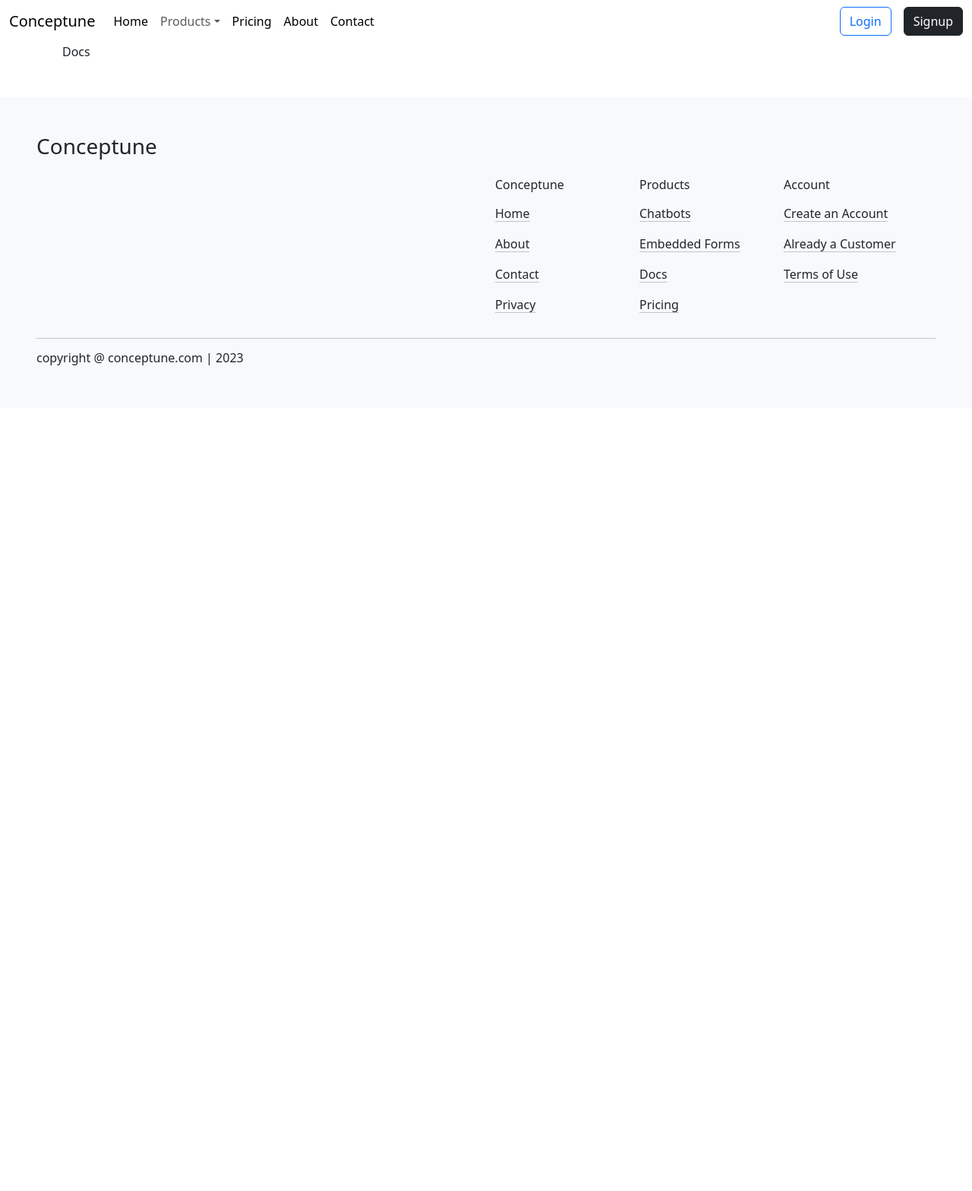
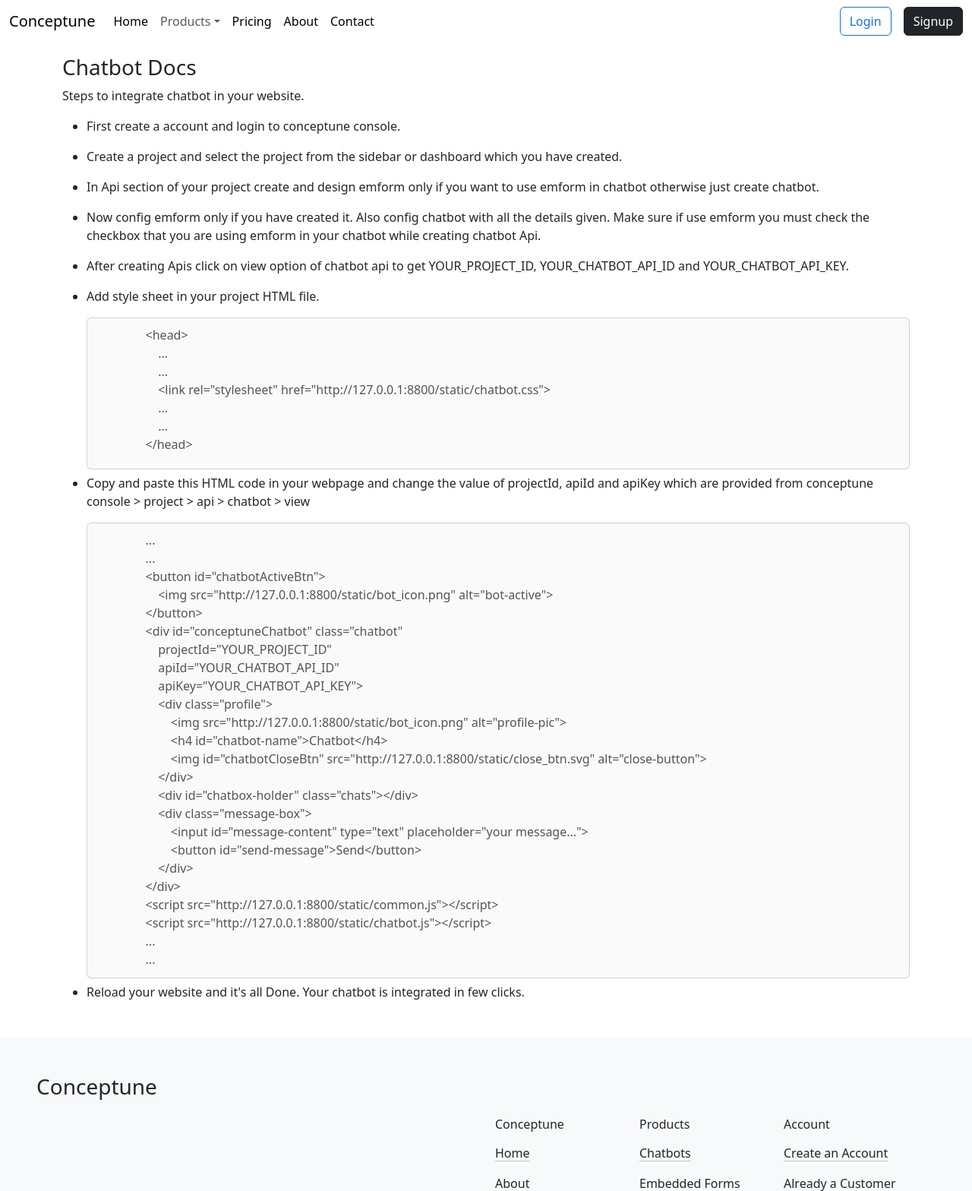
Before and after one commit to Nitish987/chatbot-backend, a Django app: page /docs/ in a window 1280 px wide. Shown: the top 1568 px of the page at 76% size. Before the commit the page ends 481 px from the top, so only its background shows below. Run offline with Django 4.2, Linux system fonts and the light colour scheme; some libraries are stand-ins or nearby versions.

Commit message:
bug fixed

```diff
--- a/server/app/billing/services.py
+++ b/server/app/billing/services.py
@@ -1,6 +1,7 @@
 from ..project.models import Project
 from ..apis.models import Api
 from common.platform.products import Product
+from common.debug.log import Log
 
 
 
@@ -14,9 +15,11 @@
             api.hits_count = api.hits_count + 1
             api.save()
         apis = Api.objects.filter(project=project)
+        api_price = 0
         for a in apis:
             price = Product.chatbot.price if a.product == Product.chatbot.name else Product.emforms.price
-            project.price_to_pay = project.price_to_pay + (a.hits_count * price)
+            api_price = api_price + (a.hits_count * price)
+        project.price_to_pay = round(api_price, 2)
         project.save()
         return project.price_to_pay
 
--- a/server/app/project/models.py
+++ b/server/app/project/models.py
@@ -11,7 +11,7 @@
 
 # Project Model
 class Project(models.Model):
-    id = models.CharField(default=generator.generate_identity, max_length=10, primary_key=True, unique=True)
+    id = models.CharField(default=generator.generate_identity, max_length=36, primary_key=True, unique=True)
     user = models.ForeignKey(settings.AUTH_USER_MODEL, on_delete=models.CASCADE)
     name = models.CharField(default='', max_length=50)
     description = models.CharField(default='', max_length=200)
--- a/server/templates/base/navbar.html
+++ b/server/templates/base/navbar.html
@@ -29,9 +29,9 @@
                 </li>
             </ul>
             <div class="d-flex">
-                <a class="btn btn-outline-primary">Login</a>
+                <a class="btn btn-outline-primary" href="http://localhost:4200/console/dashboard">Login</a>
                 <div class="m-2"></div>
-                <a class="btn btn-dark">Signup</a>
+                <a class="btn btn-dark" href="http://localhost:4200/console/dashboard">Signup</a>
             </div>
         </div>
     </div>
--- a/server/templates/views/index/docs.html
+++ b/server/templates/views/index/docs.html
@@ -1,7 +1,71 @@
 {% include "../../base/header.html" %} {% include "../../base/navbar.html" %}
 
-<div class="container">
-    Docs
+<div class="container mt-3">
+    <h3>Chatbot Docs</h3>
+
+    <p>Steps to integrate chatbot in your website.</p>
+
+    <ul>
+        <li>
+            <p>First create a account and login to conceptune console.</p>
+        </li>
+        <li>
+            <p>Create a project and select the project from the sidebar or dashboard which you have created.</p>
+        </li>
+        <li>
+            <p>In Api section of your project create and design emform only if you want to use emform in chatbot otherwise just create chatbot.</p>
+        </li>
+        <li>
+            <p>Now config emform only if you have created it. Also config chatbot with all the details given.  Make sure if use emform you must check the checkbox that you are using emform in your chatbot while creating chatbot Api.</p>
+        </li>
+        <li>
+            <p>After creating Apis click on view option of chatbot api to get YOUR_PROJECT_ID, YOUR_CHATBOT_API_ID and YOUR_CHATBOT_API_KEY.</p>
+        </li>
+        <li>
+            <p>Add style sheet in your project HTML file.</p>
+            <textarea class="rounded" style="width: 100%; height: 200px; padding: 10px; resize: none; overflow: hidden;" disabled>
+                <head>
+                    ...
+                    ...
+                    <link rel="stylesheet" href="http://127.0.0.1:8800/static/chatbot.css">
+                    ...
+                    ...
+                </head>
+            </textarea>
+        </li>
+        <li>
+            <p>Copy and paste this HTML code in your webpage and change the value of projectId, apiId and apiKey which are provided from conceptune console > project > api > chatbot > view</p>
+            <textarea class="rounded" style="width: 100%; height: 600px; padding: 10px; resize: none; overflow: hidden;" disabled>
+                ...
+                ...
+                <button id="chatbotActiveBtn">
+                    <img src="http://127.0.0.1:8800/static/bot_icon.png" alt="bot-active">
+                </button>
+                <div id="conceptuneChatbot" class="chatbot"
+                    projectId="YOUR_PROJECT_ID"
+                    apiId="YOUR_CHATBOT_API_ID"
+                    apiKey="YOUR_CHATBOT_API_KEY">
+                    <div class="profile">
+                        <img src="http://127.0.0.1:8800/static/bot_icon.png" alt="profile-pic">
+                        <h4 id="chatbot-name">Chatbot</h4>
+                        <img id="chatbotCloseBtn" src="http://127.0.0.1:8800/static/close_btn.svg" alt="close-button">
+                    </div>
+                    <div id="chatbox-holder" class="chats"></div>
+                    <div class="message-box">
+                        <input id="message-content" type="text" placeholder="your message...">
+                        <button id="send-message">Send</button>
+                    </div>
+                </div>
+                <script src="http://127.0.0.1:8800/static/common.js"></script>
+                <script src="http://127.0.0.1:8800/static/chatbot.js"></script>
+                ...
+                ...
+            </textarea>
+        </li>
+        <li>
+            <p>Reload your website and it's all Done. Your chatbot is integrated in few clicks.</p>
+        </li>
+    </ul>
 </div>
 
 {% include "../../base/footer.html" %}
```
